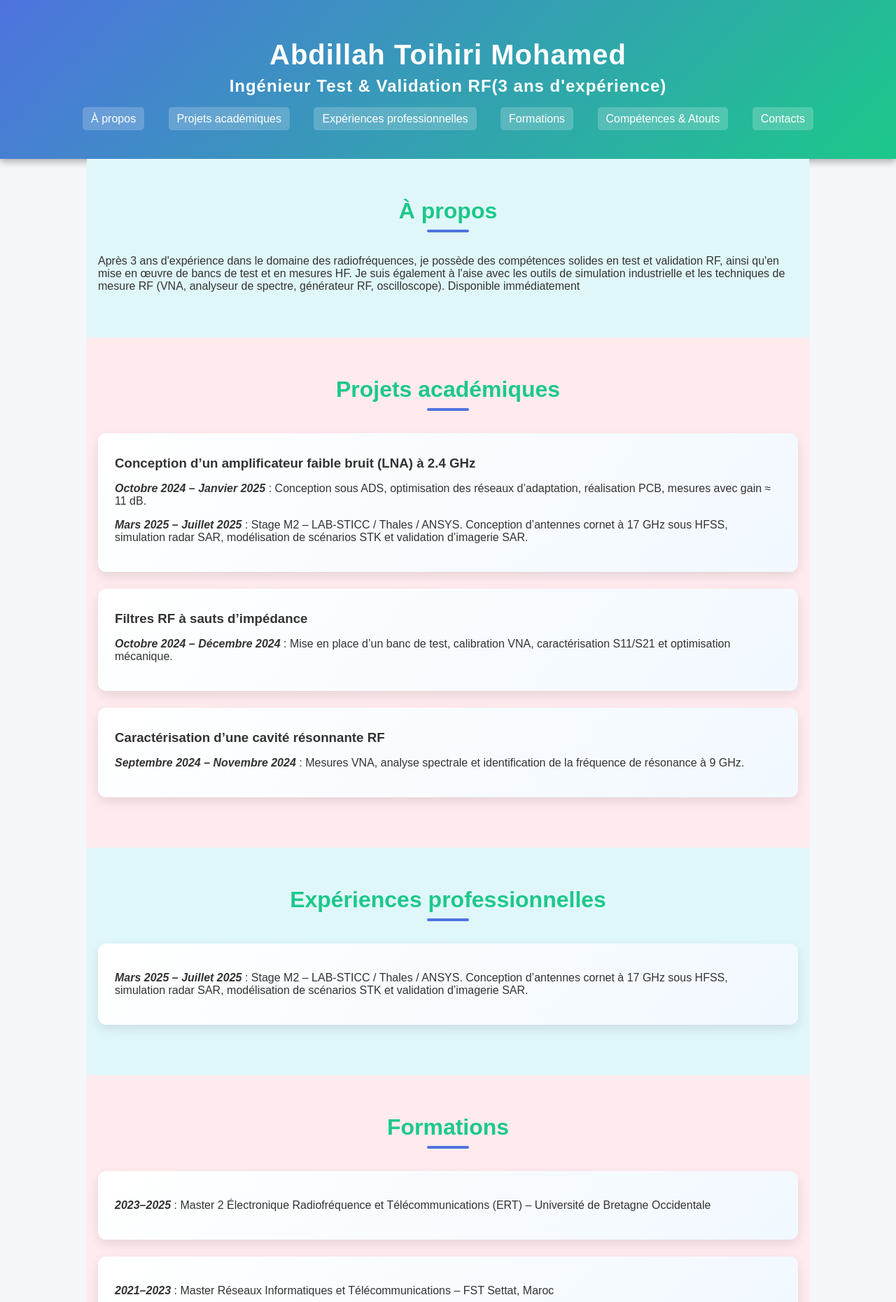
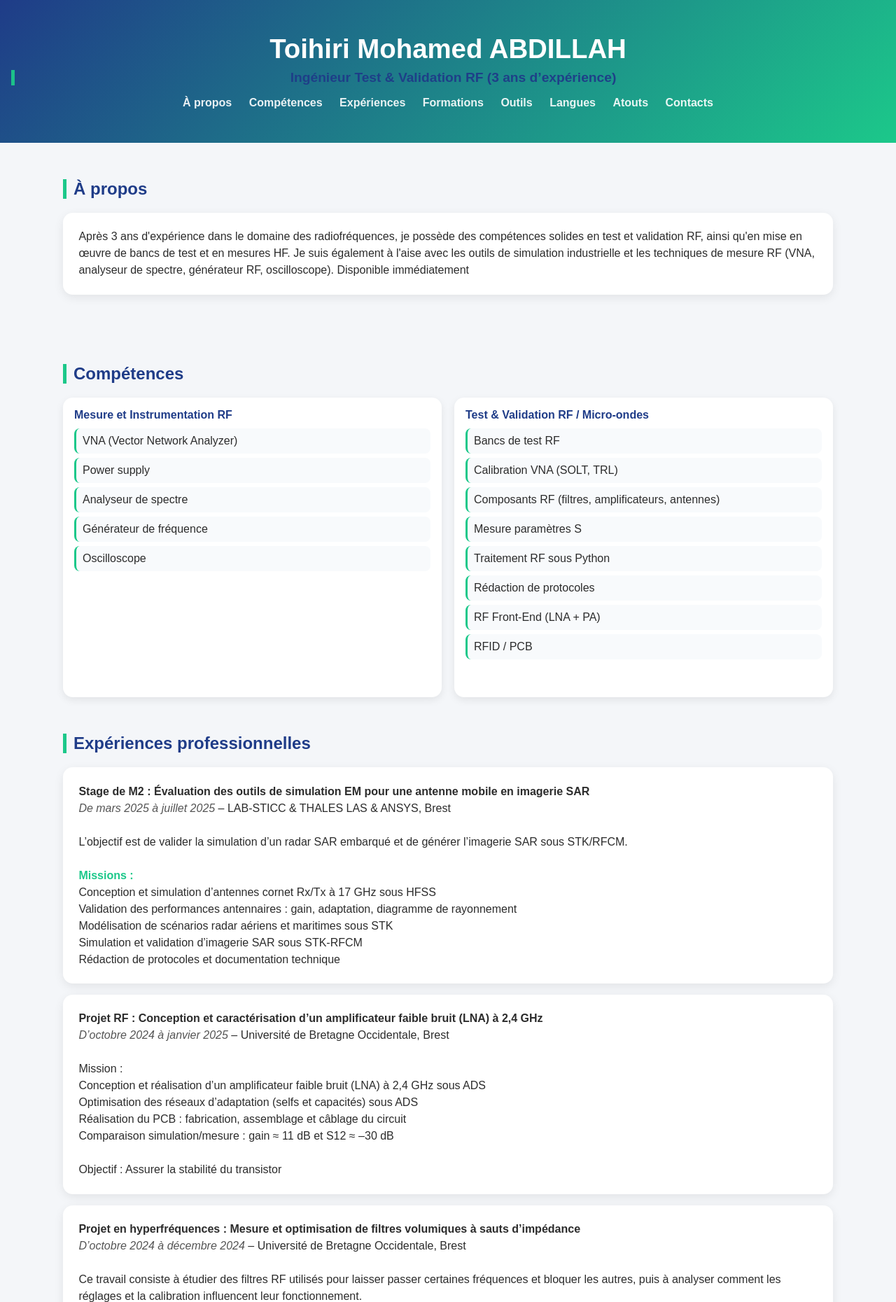
Before and after one commit to Fayzdine/portfolio-Abdillah-Toihiri-Mohamed, a plain HTML site: page index.html in a window 1280 px wide. Shown: the top 1860 px of the page at 70% size. Drawn offline with Linux system fonts and the light colour scheme.

Commit message:
Revise portfolio layout and styles
Updated the portfolio HTML structure and styles, including changes to header, sections, and navigation links.

```diff
--- a/index.html
+++ b/index.html
@@ -3,170 +3,360 @@
 <head>
 <meta charset="UTF-8">
 <meta name="viewport" content="width=device-width, initial-scale=1.0">
-<title>Portfolio - Abdillah Toihiri Mohamed</title>
+<title>Portfolio - Toihiri Mohamed ABDILLAH</title>
+
 <style>
 body {
-    font-family: 'Arial', sans-serif;
-    margin:0; padding:0;
-    background:#f4f6f9;
-    color:#333;
+  font-family: Arial, sans-serif;
+  margin: 0;
+  padding: 0;
+  background: #f4f6f9;
+  color: #2c2c2c;
   scroll-behavior: smooth;
 }
-  a { text-decoration:none; color:#1E90FF; transition: color 0.3s; }
-  a:hover { color: #ff6347; }
-  h1,h2,h3 { margin:0.5rem 0; }
 
+/* HEADER */
 header {
-    background: linear-gradient(135deg, #4e73df, #1cc88a);
-    color:white; text-align:center; padding:3rem 1rem;
-    box-shadow:0 4px 10px rgba(0,0,0,0.3);
+  background: linear-gradient(135deg, #1f3c88, #1cc88a);
+  color: white;
+  text-align: center;
+  padding: 3rem 1rem;
 }
-  header h1{
-    font-size:2.5rem;
-    letter-spacing:1px;
+
+header h1 {
+  font-size: 2.4rem;
+  margin: 0;
 }
-  header p.titre-professionnel {
-    font-size:1.5rem;
+
+header h2 {
+  font-size: 1.2rem;
+  margin-top: 0.5rem;
+  opacity: 0.95;
+}
+
+/* NAV */
+nav {
+  margin-top: 15px;
+}
+
+nav a {
+  margin: 0 10px;
+  color: white;
   font-weight: bold;
-    margin-top:0.5rem;
-    letter-spacing: 1px;
-    color: #fff;
+  text-decoration: none;
+  opacity: 0.9;
 }
-  nav { margin-top:1rem; }
-  nav a{
-    margin:0 15px; padding:8px 12px; border-radius:5px;
-    transition:0.3s; background: rgba(255,255,255,0.2); color:white;
+
+nav a:hover {
+  opacity: 1;
+  text-decoration: underline;
 }
-  nav a:hover { background: rgba(255,255,255,0.5); transform: translateY(-2px); }
 
-  section { padding:3rem 1rem; max-width:1000px; margin:auto; }
-  section h2{
-    text-align:center; font-size:2rem; margin-bottom:2rem;
-    position: relative;
+/* SECTIONS */
+section {
+  max-width: 1100px;
+  margin: auto;
+  padding: 2rem 1rem;
+}
+
+h2 {
+  color: #1f3c88;
+  border-left: 5px solid #1cc88a;
+  padding-left: 10px;
+}
+
+/* CARDS */
+.card {
+  background: white;
+  padding: 1.4rem;
+  margin: 1rem 0;
+  border-radius: 14px;
+  box-shadow: 0 4px 14px rgba(0,0,0,0.08);
+  transition: 0.25s;
+  line-height: 1.5;
+}
+
+.card:hover {
+  transform: translateY(-3px);
+  box-shadow: 0 8px 22px rgba(0,0,0,0.12);
+}
+
+/* GRID 2 COLONNES */
+.grid {
+  display: grid;
+  grid-template-columns: repeat(2, 1fr);
+  gap: 18px;
+  align-items: stretch;
+}
+
+.box {
+  background: white;
+  padding: 16px;
+  border-radius: 14px;
+  box-shadow: 0 4px 12px rgba(0,0,0,0.08);
+  height: 100%;
+}
+
+.box strong {
+  display: block;
+  margin-bottom: 10px;
+  color: #1f3c88;
+}
+
+/* LISTES */
+ul {
+  list-style: none;
+  padding: 0;
+  margin: 0;
+}
+
+ul li {
+  background: #f8fafc;
+  margin: 6px 0;
+  padding: 9px;
+  border-radius: 8px;
+  border-left: 3px solid #1cc88a;
+}
+
+/* MISSIONS */
+.mission {
+  color: #1cc88a;
+  font-weight: bold;
+}
+
+/* DATES */
+.date {
+  font-style: italic;
+  color: #555;
+}
+
+/* LINKS */
+a {
+  color: #1f3c88;
+  font-weight: bold;
+  text-decoration: none;
+}
+
+a:hover {
   color: #1cc88a;
 }
-  section h2::after{
-    content:'';
-    display:block;
-    width:60px; height:4px; background:#4e73df;
-    margin:0.5rem auto 0; border-radius:2px;
+
+/* RESPONSIVE */
+@media (max-width: 800px) {
+  .grid {
+    grid-template-columns: 1fr;
   }
-
-  #apropos { background:#e0f7fa; }
-  #projets { background:#ffebee; }
-  #experience { background:#e0f7fa; }
-  #formations { background:#ffebee; }
-  #competences { background:#e0f7fa; }
-  #contacts { background:#ffcccb; }
-
-  .card {
-    background: linear-gradient(135deg, #ffffff, #f1f8ff);
-    padding:1.5rem; margin-bottom:1.5rem;
-    border-radius:12px;
-    box-shadow:0 6px 15px rgba(0,0,0,0.1);
-    transition: transform 0.3s, box-shadow 0.3s;
-  }
-  .card:hover{
-    transform: translateY(-5px);
-    box-shadow:0 10px 25px rgba(0,0,0,0.2);
-  }
-
-  #contacts a{
-    display:inline-block;
-    background: #4e73df;
-    color:white;
-    padding:10px 20px;
-    border-radius:6px;
-    margin-top:0.5rem;
-    transition: background 0.3s;
-  }
-  #contacts a:hover{ background:#1cc88a; }
-
-  @media(max-width:600px){
-    header h1{ font-size:2rem; }
-    header p.titre-professionnel{ font-size:1.2rem; }
-    nav a{ display:block; margin:8px 0; }
-    .card{ text-align:center; }
 }
 </style>
+
 </head>
+
 <body>
 
 <header>
-  <h1>Abdillah Toihiri Mohamed</h1>
-  <p class="titre-professionnel">Ingénieur Test & Validation RF(3 ans d'expérience)</p>
+<h1>Toihiri Mohamed ABDILLAH</h1>
+<h2>Ingénieur Test & Validation RF (3 ans d’expérience)</h2>
+
 <nav>
 <a href="#apropos">À propos</a>
-    <a href="#projets">Projets académiques</a>
-    <a href="#experience">Expériences professionnelles</a>
+<a href="#competences">Compétences</a>
+<a href="#experiences">Expériences</a>
 <a href="#formations">Formations</a>
-    <a href="#competences">Compétences & Atouts</a>
+<a href="#outils">Outils</a>
+<a href="#langues">Langues</a>
+<a href="#atouts">Atouts</a>
 <a href="#contacts">Contacts</a>
 </nav>
 </header>
 
+<!-- A PROPOS -->
 <section id="apropos">
 <h2>À propos</h2>
-  <p>Après 3 ans d'expérience dans le domaine des radiofréquences, je possède des compétences
-solides en test et validation RF, ainsi qu'en mise en œuvre de bancs de test et en mesures HF. Je
-suis également à l'aise avec les outils de simulation industrielle et les techniques de mesure RF
-(VNA, analyseur de spectre, générateur RF, oscilloscope). Disponible immédiatement</p>
-</section>
-
-<section id="projets">
-  <h2>Projets académiques</h2>
 <div class="card">
-    <h3>Conception d’un amplificateur faible bruit (LNA) à 2.4 GHz</h3>
-    <p><strong><em>Octobre 2024 – Janvier 2025</em></strong> : Conception sous ADS, optimisation des réseaux d’adaptation, réalisation PCB, mesures avec gain ≈ 11 dB.</p>
-    <p><strong><em>Mars 2025 – Juillet 2025</em></strong> : Stage M2 – LAB-STICC / Thales / ANSYS. Conception d’antennes cornet à 17 GHz sous HFSS, simulation radar SAR, modélisation de scénarios STK et validation d’imagerie SAR.</p>
-  </div>
-  <div class="card">
-    <h3>Filtres RF à sauts d’impédance</h3>
-    <p><strong><em>Octobre 2024 – Décembre 2024</em></strong> : Mise en place d’un banc de test, calibration VNA, caractérisation S11/S21 et optimisation mécanique.</p>
-  </div>
-  <div class="card">
-    <h3>Caractérisation d’une cavité résonnante RF</h3>
-    <p><strong><em>Septembre 2024 – Novembre 2024</em></strong> : Mesures VNA, analyse spectrale et identification de la fréquence de résonance à 9 GHz.</p>
+Après 3 ans d'expérience dans le domaine des radiofréquences, je possède des compétences solides en test et validation RF, ainsi qu'en mise en œuvre de bancs de test et en mesures HF. Je suis également à l'aise avec les outils de simulation industrielle et les techniques de mesure RF (VNA, analyseur de spectre, générateur RF, oscilloscope). Disponible immédiatement
 </div>
 </section>
 
-<section id="experience">
-  <h2>Expériences professionnelles</h2>
-  <div class="card">
-    <p><strong><em>Mars 2025 – Juillet 2025</em></strong> : Stage M2 – LAB-STICC / Thales / ANSYS. Conception d’antennes cornet à 17 GHz sous HFSS, simulation radar SAR, modélisation de scénarios STK et validation d’imagerie SAR.</p>
+<!-- COMPETENCES -->
+<section id="competences">
+<h2>Compétences</h2>
+
+<div class="grid">
+
+<div class="box">
+<strong>Mesure et Instrumentation RF</strong>
+<ul>
+<li>VNA (Vector Network Analyzer)</li>
+<li>Power supply</li>
+<li>Analyseur de spectre</li>
+<li>Générateur de fréquence</li>
+<li>Oscilloscope</li>
+</ul>
+</div>
+
+<div class="box">
+<strong>Test & Validation RF / Micro-ondes</strong>
+<ul>
+<li>Bancs de test RF</li>
+<li>Calibration VNA (SOLT, TRL)</li>
+<li>Composants RF (filtres, amplificateurs, antennes)</li>
+<li>Mesure paramètres S</li>
+<li>Traitement RF sous Python</li>
+<li>Rédaction de protocoles</li>
+<li>RF Front-End (LNA + PA)</li>
+<li>RFID / PCB</li>
+</ul>
+</div>
+
 </div>
 </section>
 
+<!-- EXPERIENCES -->
+<section id="experiences">
+<h2>Expériences professionnelles</h2>
+
+<div class="card">
+
+<strong>Stage de M2 : Évaluation des outils de simulation EM pour une antenne mobile en imagerie SAR</strong><br>
+<span class="date">De mars 2025 à juillet 2025</span> – LAB-STICC & THALES LAS & ANSYS, Brest<br><br>
+
+L’objectif est de valider la simulation d’un radar SAR embarqué et de générer l’imagerie SAR sous STK/RFCM.<br><br>
+
+<span class="mission">Missions :</span><br>
+Conception et simulation d’antennes cornet Rx/Tx à 17 GHz sous HFSS<br>
+Validation des performances antennaires : gain, adaptation, diagramme de rayonnement<br>
+Modélisation de scénarios radar aériens et maritimes sous STK<br>
+Simulation et validation d’imagerie SAR sous STK-RFCM<br>
+Rédaction de protocoles et documentation technique
+
+</div>
+
+<div class="card">
+
+<strong>Projet RF : Conception et caractérisation d’un amplificateur faible bruit (LNA) à 2,4 GHz</strong><br>
+<span class="date">D’octobre 2024 à janvier 2025</span> – Université de Bretagne Occidentale, Brest<br><br>
+
+Mission :<br>
+Conception et réalisation d’un amplificateur faible bruit (LNA) à 2,4 GHz sous ADS<br>
+Optimisation des réseaux d’adaptation (selfs et capacités) sous ADS<br>
+Réalisation du PCB : fabrication, assemblage et câblage du circuit<br>
+Comparaison simulation/mesure : gain ≈ 11 dB et S12 ≈ –30 dB<br><br>
+
+Objectif : Assurer la stabilité du transistor
+
+</div>
+
+<div class="card">
+
+<strong>Projet en hyperfréquences : Mesure et optimisation de filtres volumiques à sauts d’impédance</strong><br>
+<span class="date">D’octobre 2024 à décembre 2024</span> – Université de Bretagne Occidentale, Brest<br><br>
+
+Ce travail consiste à étudier des filtres RF utilisés pour laisser passer certaines fréquences et bloquer les autres, puis à analyser comment les réglages et la calibration influencent leur fonctionnement.<br><br>
+
+<span class="mission">Missions :</span><br>
+Mise en place d’un banc de test RF avec analyseur de réseau (VNA)<br>
+Calibration de mesure (Thru) : validation avec S11 ≈ -20 dB et S21 ≈ 0 dB<br>
+Caractérisation des filtres (S11/S21)<br>
+Optimisation mécanique
+
+</div>
+
+<div class="card">
+
+<strong>Projet RF : Caractérisation d’une cavité résonnante RF en banc de mesure</strong><br>
+<span class="date">De septembre 2024 à novembre 2024</span> – Université de Bretagne Occidentale, Brest<br><br>
+
+<span class="mission">Missions :</span><br>
+Mise en place d’un banc de test à 9 GHz<br>
+Mesures VNA et analyseur de spectre<br>
+Identification de la fréquence de résonance<br>
+Exploitation des résultats et rédaction technique
+
+</div>
+
+</section>
+
+<!-- FORMATIONS -->
 <section id="formations">
 <h2>Formations</h2>
+
 <div class="card">
-    <p><strong><em>2023–2025</em></strong> : Master 2 Électronique Radiofréquence et Télécommunications (ERT) – Université de Bretagne Occidentale</p>
+MASTER 2 Électronique Radiofréquence et Télécommunication – Université de Bretagne Occidentale Brest (2023–2025)
 </div>
+
 <div class="card">
-    <p><strong><em>2021–2023</em></strong> : Master Réseaux Informatiques et Télécommunications – FST Settat, Maroc</p>
+MASTER 2 Ingénierie des Réseaux Informatiques et Systèmes des Télécommunications Intelligents – Faculté des Sciences et Techniques Settat Maroc (2021–2023)
 </div>
+
 <div class="card">
-    <p><strong><em>2020–2021</em></strong> : Licence Systèmes des Télécommunications – FST Al Hoceima, Maroc</p>
+LICENCE 3 Systèmes des Transmissions et Télécommunications – Faculté des Sciences et Techniques Al Hoceima Maroc (2020–2021)
+</div>
+
+</section>
+
+<!-- OUTILS -->
+<section id="outils">
+<h2>Outils informatiques</h2>
+
+<div class="grid">
+
+<div class="box">
+<strong>Logiciels de conception et simulation industrielle</strong>
+<ul>
+<li>HFSS</li>
+<li>ADS (Keysight)</li>
+<li>CST Studio</li>
+<li>STK</li>
+</ul>
+</div>
+
+<div class="box">
+<strong>Programmation et systèmes</strong>
+<ul>
+<li>Python</li>
+<li>MATLAB / Simulink</li>
+<li>FPGA</li>
+<li>Linux</li>
+</ul>
+</div>
+
 </div>
 </section>
 
-<section id="competences">
-  <h2>Compétences & Atouts</h2>
+<!-- LANGUES -->
+<section id="langues">
+<h2>Langues</h2>
+
 <div class="card">
-    <p><strong>Simulation RF :</strong> HFSS, ADS, CST Studio, STK</p>
-    <p><strong>Mesures RF :</strong> VNA, analyseur de spectre, générateur RF, oscilloscope</p>
-    <p><strong>Programmation :</strong> Python, MATLAB/Simulink, FPGA, Linux</p>
-    <p><strong>Atouts :</strong> Autonomie, esprit d’analyse, travail en équipe</p>
+Français : langue maternelle<br>
+Arabe : fluent<br>
+Anglais : technique
 </div>
+
 </section>
 
+<!-- ATOUTS -->
+<section id="atouts">
+<h2>Atouts</h2>
+
+<div class="card">
+Ponctuel et autonome dans le travail<br>
+Esprit d’équipe<br>
+Bon sens d’analyse
+</div>
+
+</section>
+
+<!-- CONTACTS -->
 <section id="contacts">
 <h2>Contacts</h2>
+
 <div class="card">
-    <p><strong>Téléphone :</strong> 07 80 42 37 83</p>
-    <p><strong>Email :</strong> <a href="mailto:abdillahtoihirimohamed@gmail.com">abdillahtoihirimohamed@gmail.com</a></p>
-    <p><strong>LinkedIn :</strong> <a href="http://www.linkedin.com/in/toihiri-abdillah-4408a8218/" target="_blank">Profil LinkedIn</a></p>
+Email : <a href="mailto:abdillahtoihirimohamed@gmail.com">abdillahtoihirimohamed@gmail.com</a><br>
+Téléphone : 07 80 42 37 83<br>
+LinkedIn : <a href="https://www.linkedin.com/in/toihiri-abdillah-4408a8218/" target="_blank">Profil LinkedIn</a>
 </div>
+
 </section>
 
 </body>
```
Lines whose indentation alone changed are shown as unchanged.
